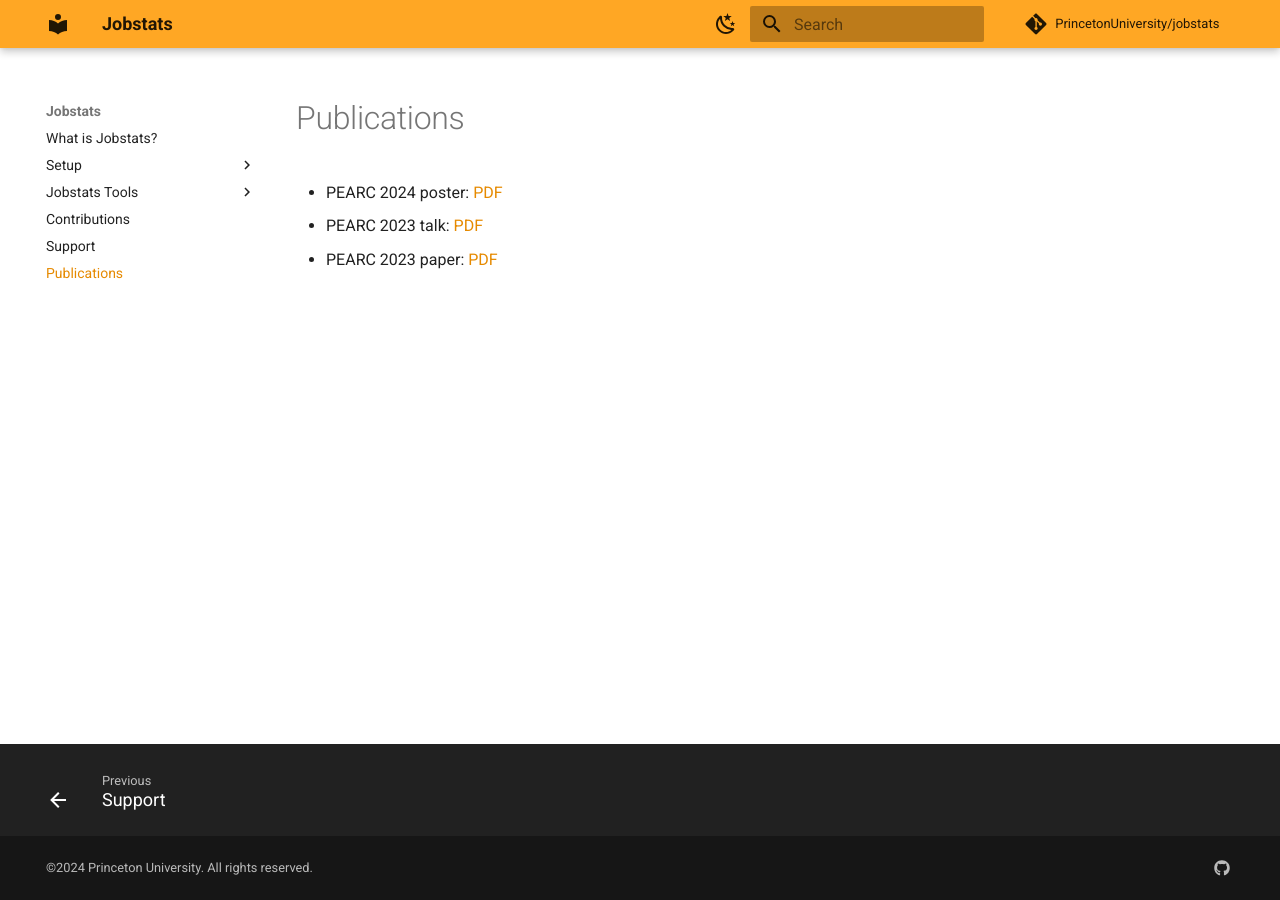
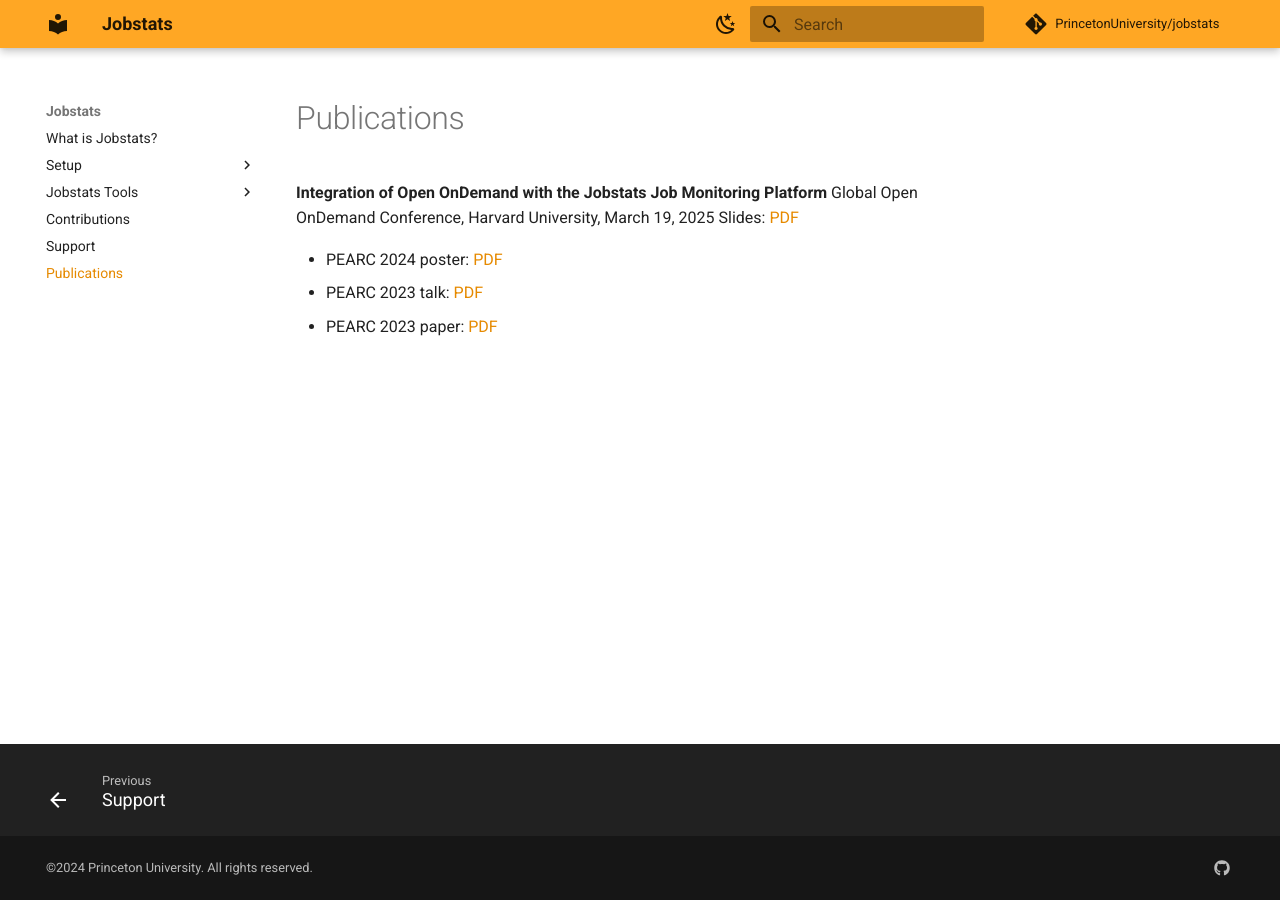
Before and after one commit to PrincetonUniversity/jobstats, an MkDocs documentation site: the page built from docs/publications.md, in a window 1280 px wide. Built offline with MkDocs 1.6.1 and Material for MkDocs 9.7.7, drawn with Linux system fonts in a browser that asks for light colours; comment, search, counter and statistics services are not loaded.

Commit message:
Added GOOD talk

```diff
--- a/docs/publications.md
+++ b/docs/publications.md
@@ -1,4 +1,8 @@
 # Publications
+
+**Integration of Open OnDemand with the Jobstats Job Monitoring Platform**
+Global Open OnDemand Conference, Harvard University, March 19, 2025
+Slides: [PDF](https://researchcomputing.princeton.edu/document/6081)
 
 - PEARC 2024 poster: [PDF](https://tigress-web.princeton.edu/~jdh4/jobstats_poster_PEARC2024_V2.pdf)
 - PEARC 2023 talk: [PDF](https://tigress-web.princeton.edu/~jdh4/jobstats_pearc_2023.pdf)
```
